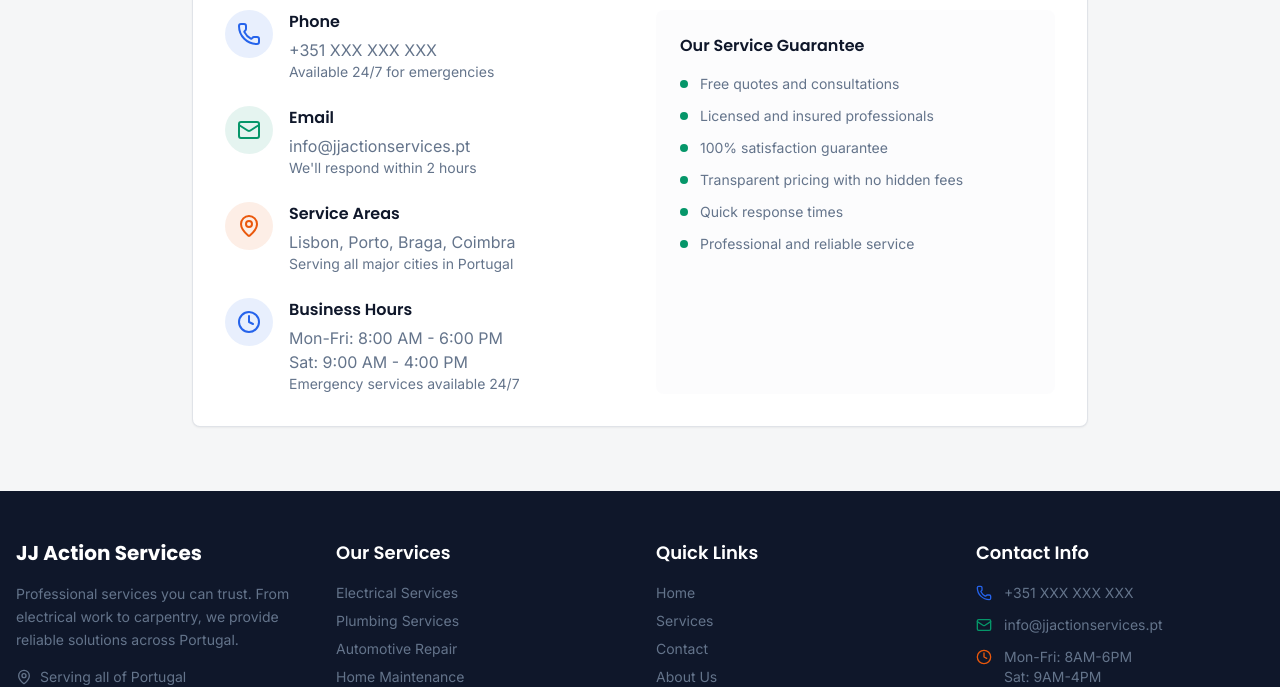
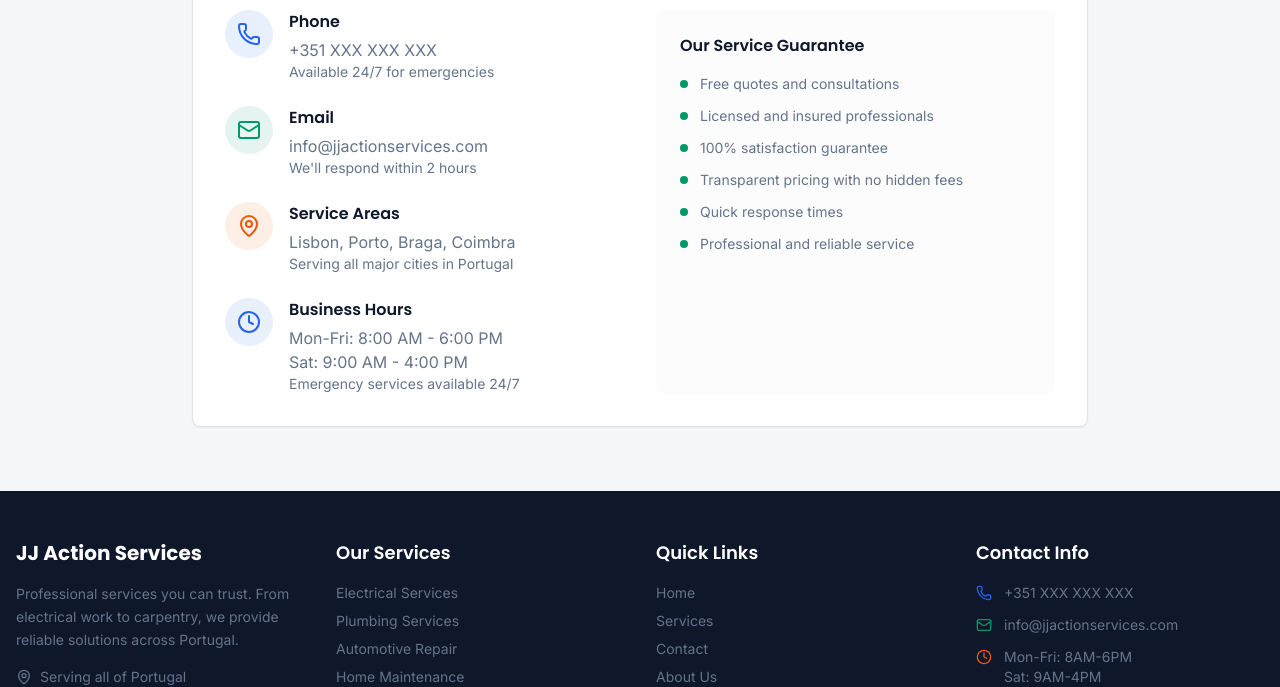
Before and after one commit to abhijith-ms/jj-action-service, a React (Vite) app: page / in a window 1280 px wide. Shown: the part 2940-3627 px from the top of the page. Built offline with nearby package versions, Linux system fonts and the light colour scheme.

Commit message:
Update email addresses to use new domain jjactionservices.com

```diff
--- a/src/components/Contact.tsx
+++ b/src/components/Contact.tsx
@@ -40,7 +40,7 @@ export default function Contact() {
                   </div>
                   <div>
                     <h4 className="font-semibold font-heading text-navy mb-1">Email</h4>
-                    <p className="font-body text-cool-gray">info@jjactionservices.pt</p>
+                    <p className="font-body text-cool-gray">info@jjactionservices.com</p>
                     <p className="text-sm font-body text-cool-gray">We'll respond within 2 hours</p>
                   </div>
                 </div>
--- a/src/components/Footer.tsx
+++ b/src/components/Footer.tsx
@@ -91,7 +91,7 @@ export default function Footer() {
               </div>
               <div className="flex items-center space-x-3">
                 <Mail className="w-4 h-4 text-emerald" />
-                <span>info@jjactionservices.pt</span>
+                <span>info@jjactionservices.com</span>
               </div>
               <div className="flex items-start space-x-3">
                 <Clock className="w-4 h-4 text-terracotta mt-0.5" />
```
